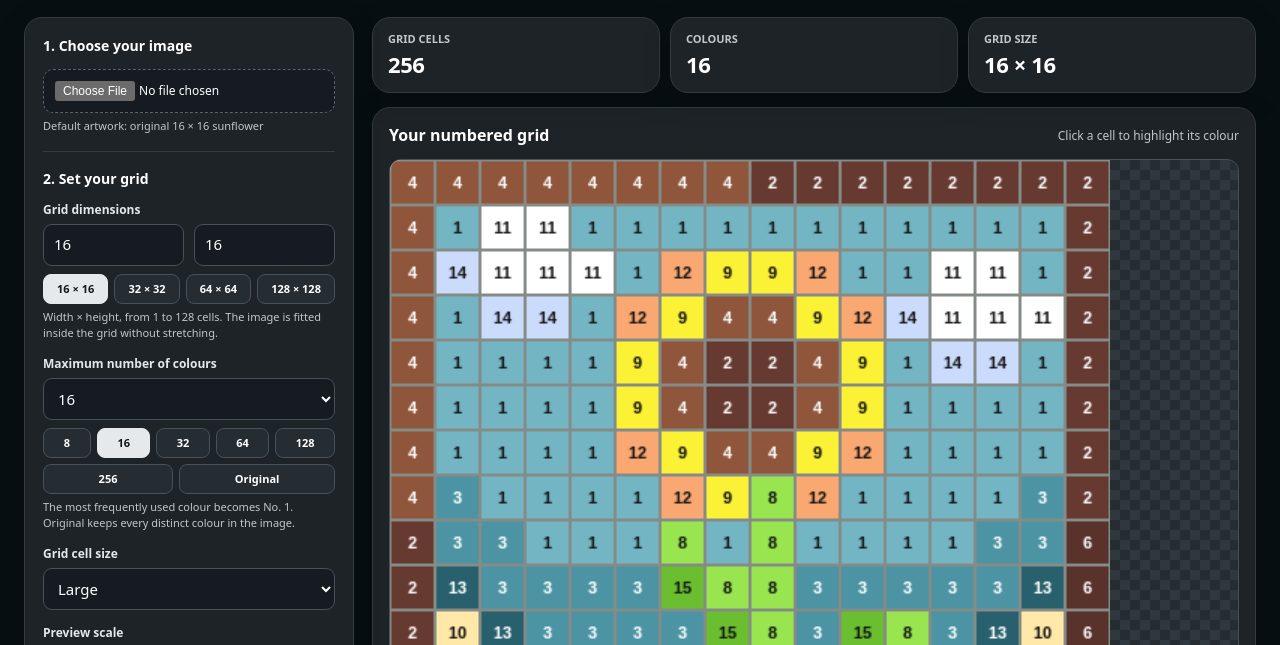
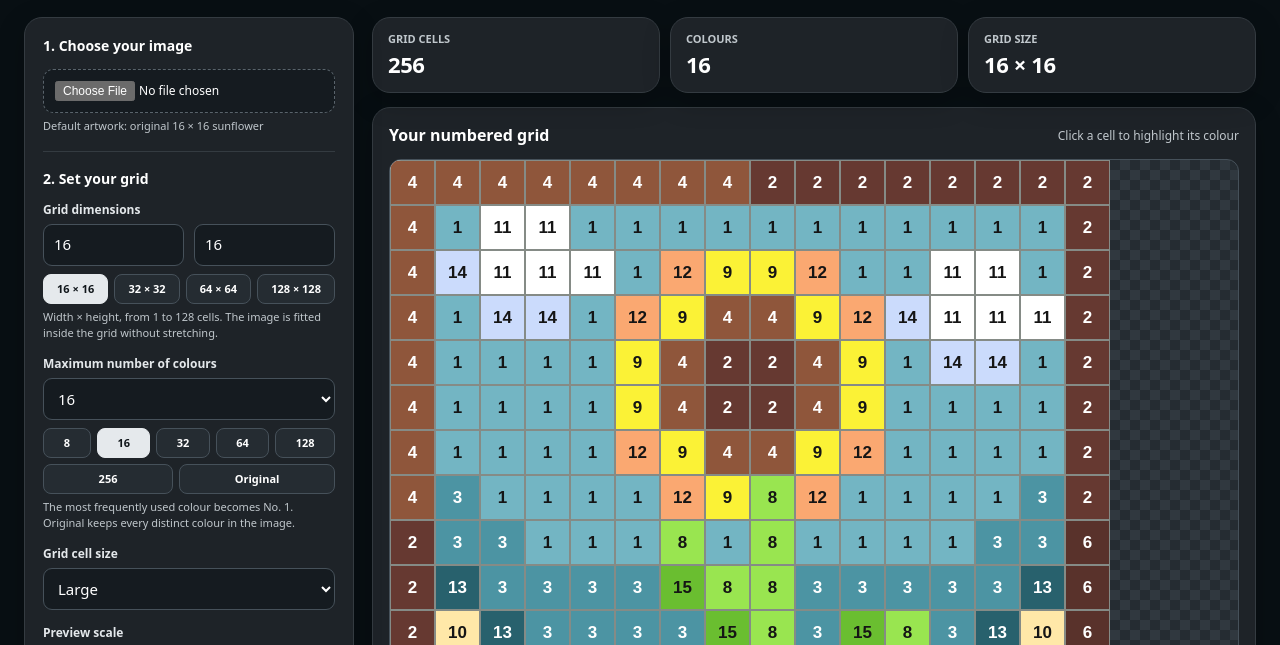
Before and after one commit to SamRussell22/pixel-paint-by-numbers, a plain HTML site: page index.html in a window 1280 px wide. Shown: the part 84-729 px from the top of the page. Drawn offline with Linux system fonts and the light colour scheme.

Commit message:
Render zoomed grid preview natively for crisp lines and labels

```diff
--- a/index.html
+++ b/index.html
@@ -400,18 +400,17 @@ hr{border-top-color:#343b41}
     }
   }
 
-  function applyCanvasScale() {
-    if (!grid || !canvas.width || !canvas.height) return;
-    const scale = (Number($("gridScale").value) || 100) / 100;
-    canvas.style.width = Math.round(canvas.width * scale) + "px";
-    canvas.style.height = Math.round(canvas.height * scale) + "px";
-  }
   function render() {
     if(!grid) return;
-    cellSize=Number($("cellSize").value)||30;
+    const baseCellSize=Number($("cellSize").value)||30;
+    const zoom=(Number($("gridScale").value)||100)/100;
+    // Redraw at the requested pixel size instead of stretching a smaller canvas.
+    // This keeps cell borders and number glyphs crisp at every zoom level.
+    cellSize=Math.max(8,Math.round(baseCellSize*zoom));
+    canvas.style.width="";
+    canvas.style.height="";
     $("emptyState").hidden=true; canvas.hidden=false;
     drawGrid(canvas,"numbered",cellSize);
-    applyCanvasScale();
     renderKey();
   }
   function renderKey() {
@@ -450,7 +449,7 @@ hr{border-top-color:#343b41}
 
   $("createBtn").addEventListener("click",makeGrid);
   $("cellSize").addEventListener("change",render);
-  $("gridScale").addEventListener("change",applyCanvasScale);
+  $("gridScale").addEventListener("change",render);
   $("clearBtn").addEventListener("click",()=>{selected=null;render();});
   function saveCanvas(c,name){
     c.toBlob(blob=>{
```
